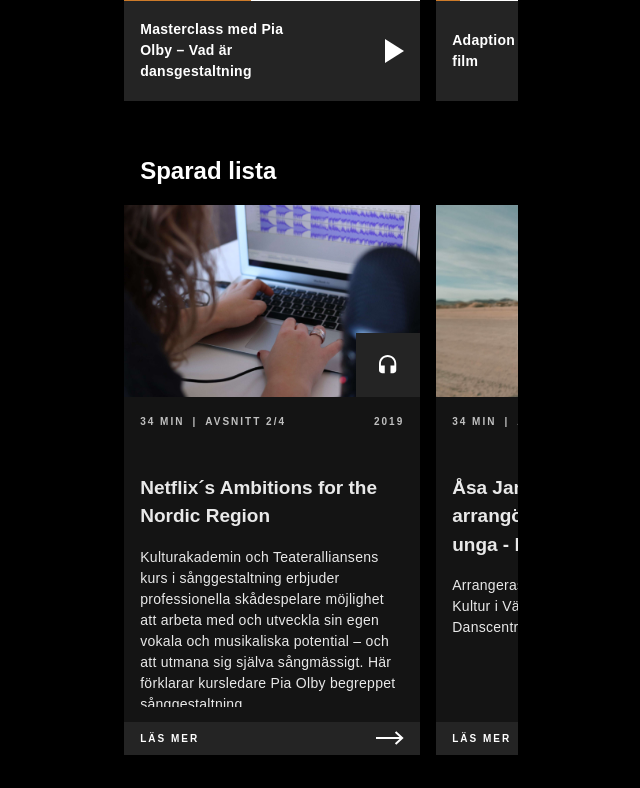
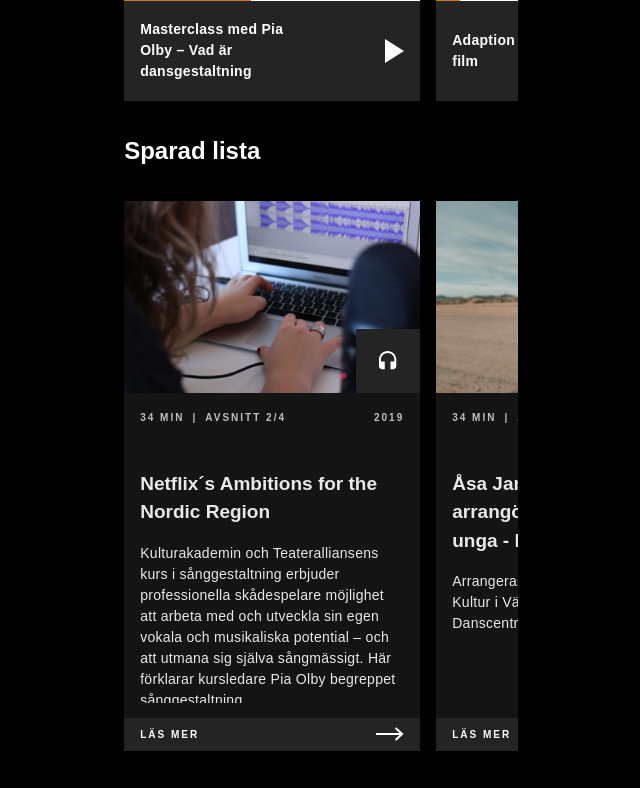
Before and after one commit to brooman/Kulturakademin, a React (Create React App) app: page / in a window 1280 px wide. Shown: the part 1100-1888 px from the top of the page, without its empty margins (327-967 px from the left). Built offline with nearby package versions, Linux system fonts and the light colour scheme; a web font is replaced by a local one.

Commit message:
Fixed margins

```diff
--- a/src/components/DiscoverGroup/index.module.scss
+++ b/src/components/DiscoverGroup/index.module.scss
@@ -9,7 +9,11 @@
   display: flex;
   justify-content: space-between;
   align-items: center;
-  margin: 2.25rem 0 0 1rem;
+  margin: 2.25rem 0 1rem 0;
+
+  >h2 {
+    margin-top: 0;
+  }
 }
 
 .body {
```
